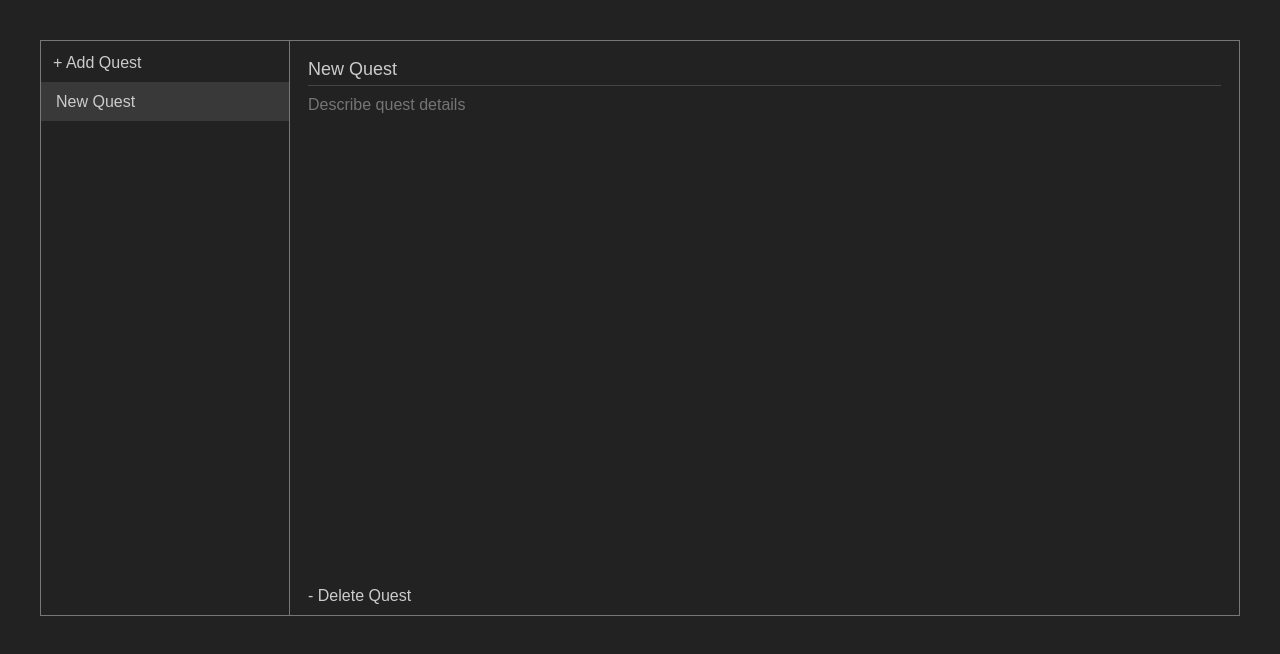
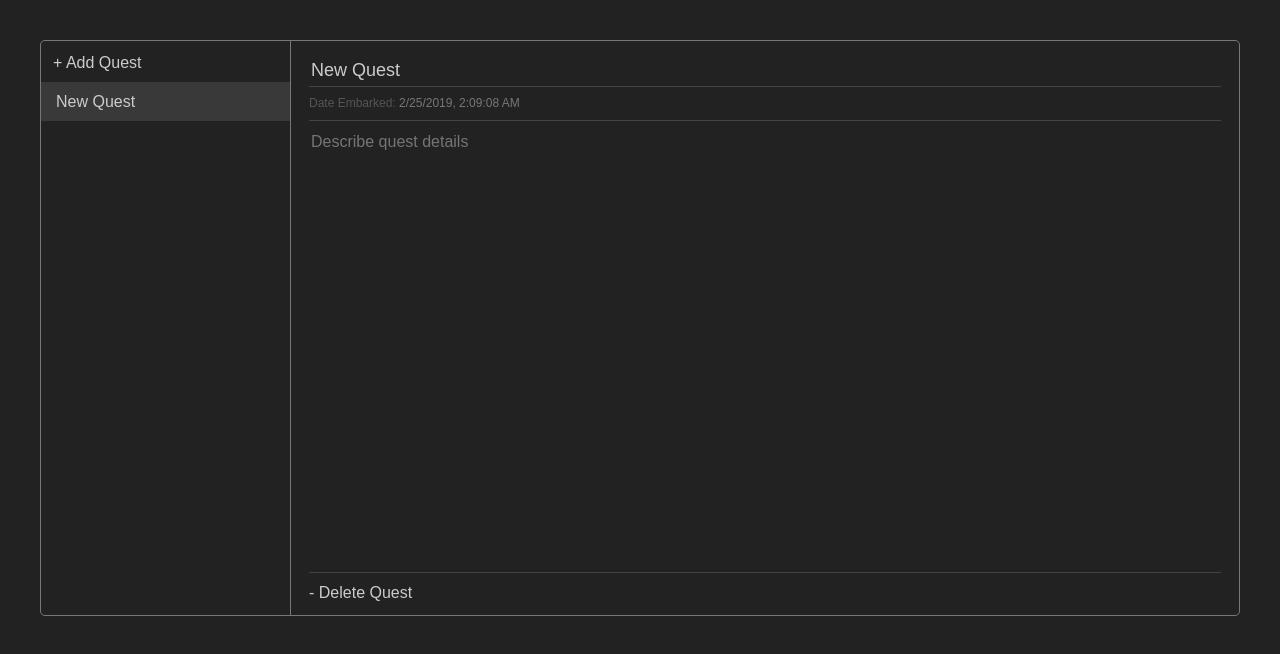
Before and after one commit to martymagaan/irlquest, a React (Create React App) app: page / in a window 1280 px wide. Shown: the top 654 px of the page. Built offline with nearby package versions, Linux system fonts and the light colour scheme.

Commit message:
feat: add timestamps

```diff
--- a/src/App.css
+++ b/src/App.css
@@ -22,6 +22,8 @@ html, body, #root {
   width: 1200px;
   height: 80%;
   margin: 0 auto;
+  border: 1px solid #777;
+  border-radius: 5px;
 }
 
 .row {
@@ -29,11 +31,15 @@ html, body, #root {
   flex-direction: row;
 }
 
+.row-item {
+  margin-right: 10px;
+}
+
 .QuestList {
   display: flex;
   flex-direction: column;
   flex: 0 0 250px;
-  border: 1px solid #777;
+  border-right: 1px solid #777;
 }
 
 .quest-list-tabs {
@@ -69,12 +75,10 @@ html, body, #root {
   flex-direction: column;
   flex: 1;
   padding: 18px 18px 10px;
-  border: 1px solid #777;
-  border-left: 0;
 }
 
 .input {
-  padding: 0 0 5px 0;
+  padding-bottom: 5px;
   border: 0;
   border-bottom: 1px solid #444;
   background: rgba(0,0,0,0);
@@ -88,21 +92,36 @@ html, body, #root {
   outline: none;
 }
 .quest-title-input:focus {
-  border-bottom: 1px solid #ccc;
+  border-bottom: 1px solid #aaa;
+}
+
+.quest-time-info {
+  width: 100%;
+  padding: 7px 0;
+  font-size: 12px;
+  color: #555;
+  border-bottom: 1px solid #444;
+}
+
+.timestamp {
+  color: #777;
 }
 
 .quest-details {
   width: 100%;
   height: 100%;
   margin-top: 10px;
-  border: 0;
   resize: none;
   outline: none;
   overflow: hidden;
 }
+.quest-details:focus {
+  border-bottom: 1px solid #aaa;
+}
 
 .quest-options-bar {
   width: 100%;
+  padding: 10px 0 3px;
 }
 
 .Overlay {
--- a/src/App.js
+++ b/src/App.js
@@ -5,19 +5,21 @@ import QuestDetails from './components/QuestDetails';
 import Overlay from './components/Overlay';
 
 function App() {
-  const questTemplate = {
+  const newQuest = () => ({
     title: 'New Quest',
-    details: ''
-  };
+    details: '',
+    started: new Date().toLocaleString(),
+    updated: null
+  });
 
-  const [quests, setQuests] = useState([questTemplate]);
+  const [quests, setQuests] = useState([newQuest()]);
   const [currentQuest, setCurrentQuest] = useState(0);
   const [toggle, setToggle] = useState({
     confirmDelete: false
   });
 
   const addQuest = () => {
-    setQuests([questTemplate, ...quests]);
+    setQuests([newQuest(), ...quests]);
     setCurrentQuest(0);
   };
 
@@ -27,13 +29,16 @@ function App() {
         .concat(quests.slice(currentQuest + 1))
     );
     if (quests.length < 2)
-      setQuests([questTemplate]);
+      setQuests([newQuest()]);
     setCurrentQuest(0);
   };
 
   const updateQuest = (quest) => {
     const questsCopy = quests.map(quest => ({...quest}));
-    questsCopy[currentQuest] = quest;
+    questsCopy[currentQuest] = {
+      ...quest,
+      updated: new Date().toLocaleString()
+    };
     setQuests(questsCopy);
   };
 
--- a/src/components/QuestDetails.js
+++ b/src/components/QuestDetails.js
@@ -27,6 +27,22 @@ function QuestDetails(props) {
         value={props.quest.title}
         onChange={handleTitleChange}
       />
+      <div className="quest-time-info row">
+        <div className="row-item">
+          Date Embarked:&nbsp;
+          <span className="timestamp">
+            {props.quest.started}
+          </span>
+        </div>
+        {props.quest.updated ? (
+        <div className="row-item">
+          Last Update:&nbsp;
+          <span className="timestamp">
+            {props.quest.updated}
+          </span>
+        </div>
+        ) : null}
+      </div>
       <textarea className="quest-details input"
         placeholder="Describe quest details"
         value={props.quest.details}
```
